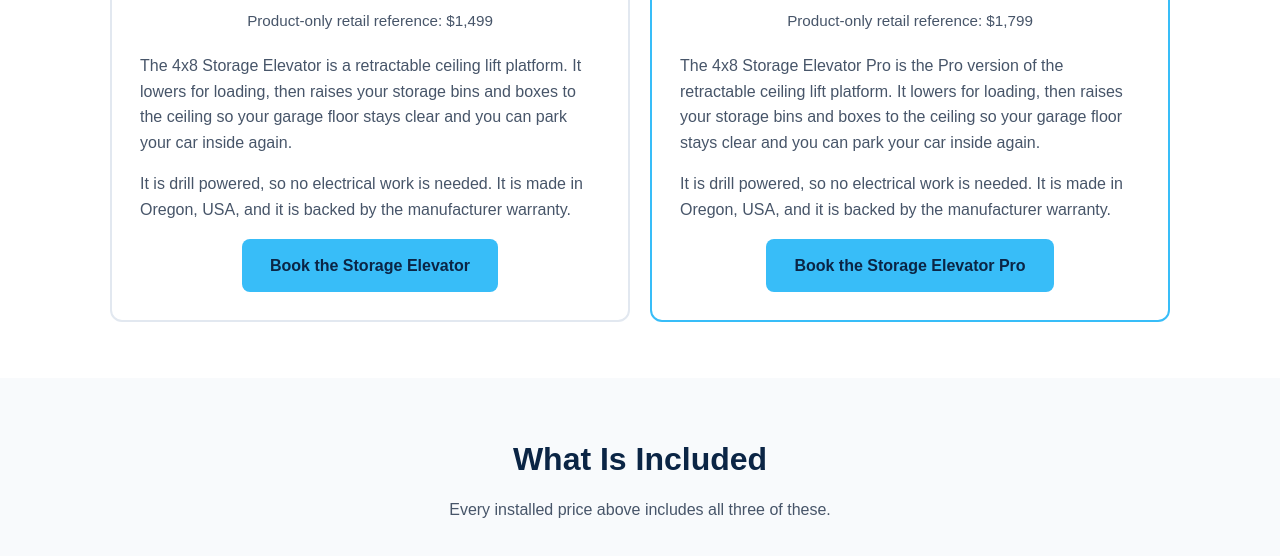
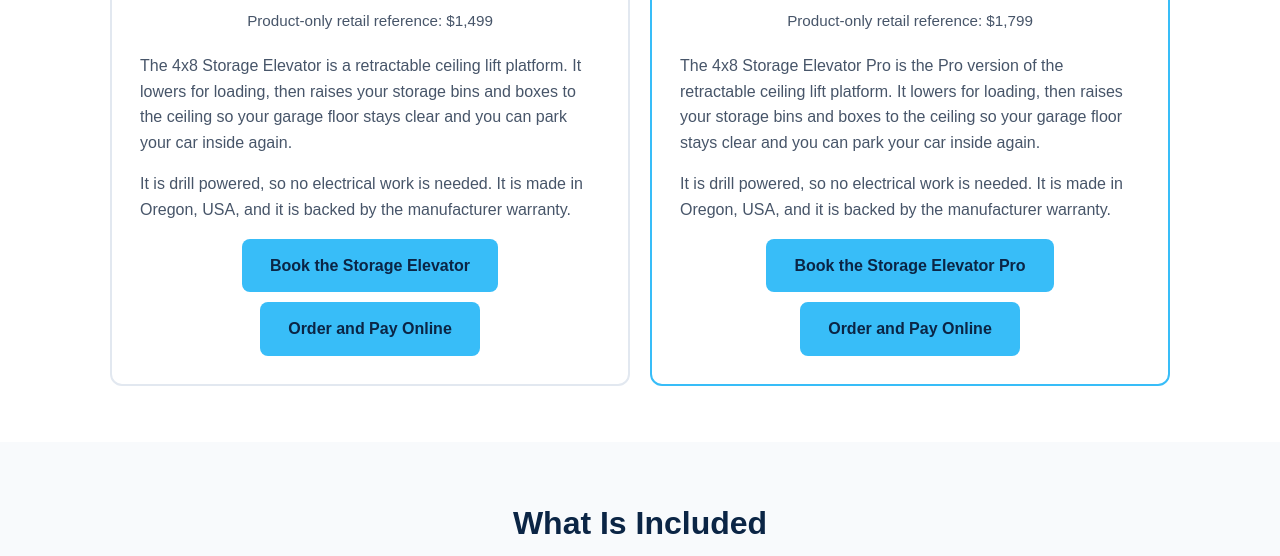
Before and after one commit to jbstog24-maker/skygarage-storage, a plain HTML site: page pricing.html in a window 1280 px wide. Shown: the part 524-1080 px from the top of the page. Drawn offline with Linux system fonts and the light colour scheme.

Commit message:
Add Stripe order links to pricing page

```diff
--- a/pricing.html
+++ b/pricing.html
@@ -46,6 +46,7 @@
           <p style="color: var(--gray-600); text-align:left;">The 4x8 Storage Elevator is a retractable ceiling lift platform. It lowers for loading, then raises your storage bins and boxes to the ceiling so your garage floor stays clear and you can park your car inside again.</p>
           <p style="color: var(--gray-600); text-align:left;">It is drill powered, so no electrical work is needed. It is made in Oregon, USA, and it is backed by the manufacturer warranty.</p>
           <a class="btn" href="book.html">Book the Storage Elevator</a>
+          <a class="btn" href="https://buy.stripe.com/4gMbJ15Dg6F640o6Jq6c00A" style="margin-top:10px;">Order and Pay Online</a>
         </div>
         <div class="product-card featured">
           <h3>Storage Elevator Pro</h3>
@@ -56,6 +57,7 @@
           <p style="color: var(--gray-600); text-align:left;">The 4x8 Storage Elevator Pro is the Pro version of the retractable ceiling lift platform. It lowers for loading, then raises your storage bins and boxes to the ceiling so your garage floor stays clear and you can park your car inside again.</p>
           <p style="color: var(--gray-600); text-align:left;">It is drill powered, so no electrical work is needed. It is made in Oregon, USA, and it is backed by the manufacturer warranty.</p>
           <a class="btn" href="book.html">Book the Storage Elevator Pro</a>
+          <a class="btn" href="https://buy.stripe.com/6oU8wPaXA7Ja8gE0l26c00B" style="margin-top:10px;">Order and Pay Online</a>
         </div>
       </div>
     </div>
```
